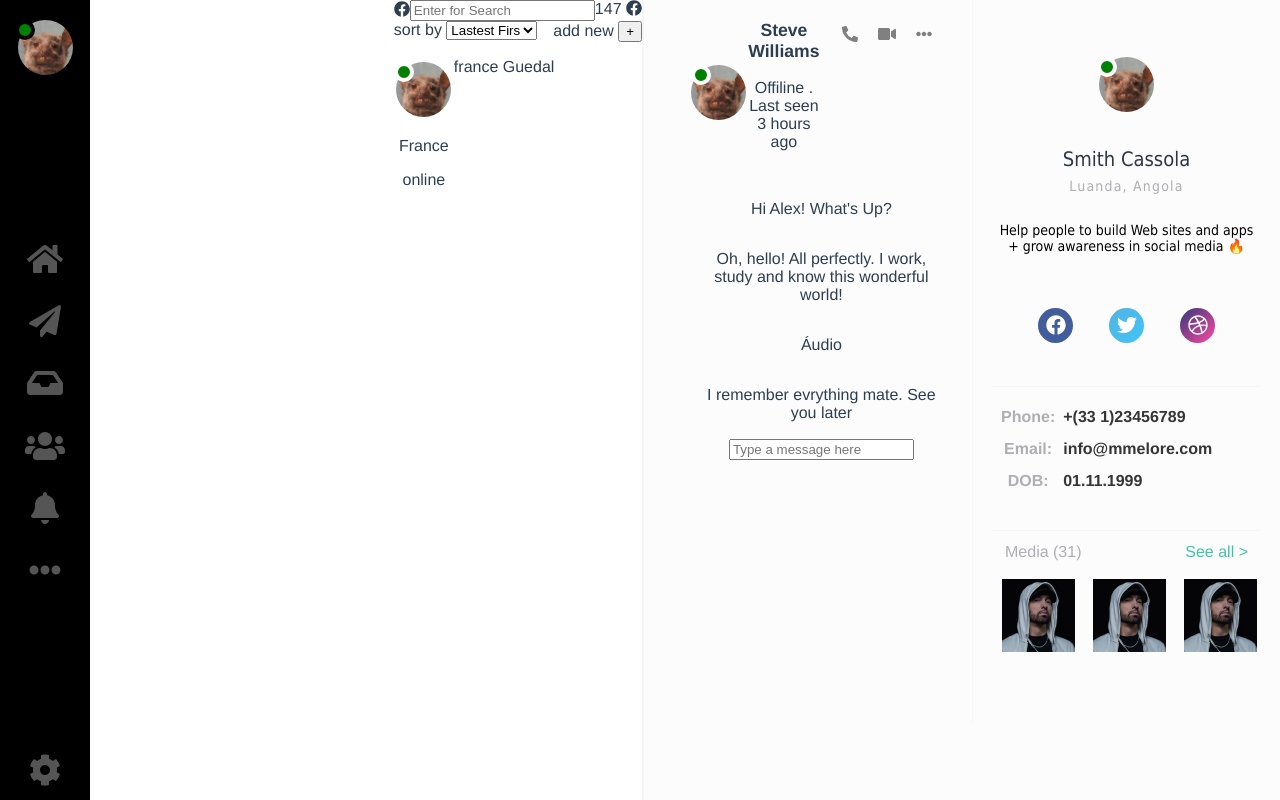
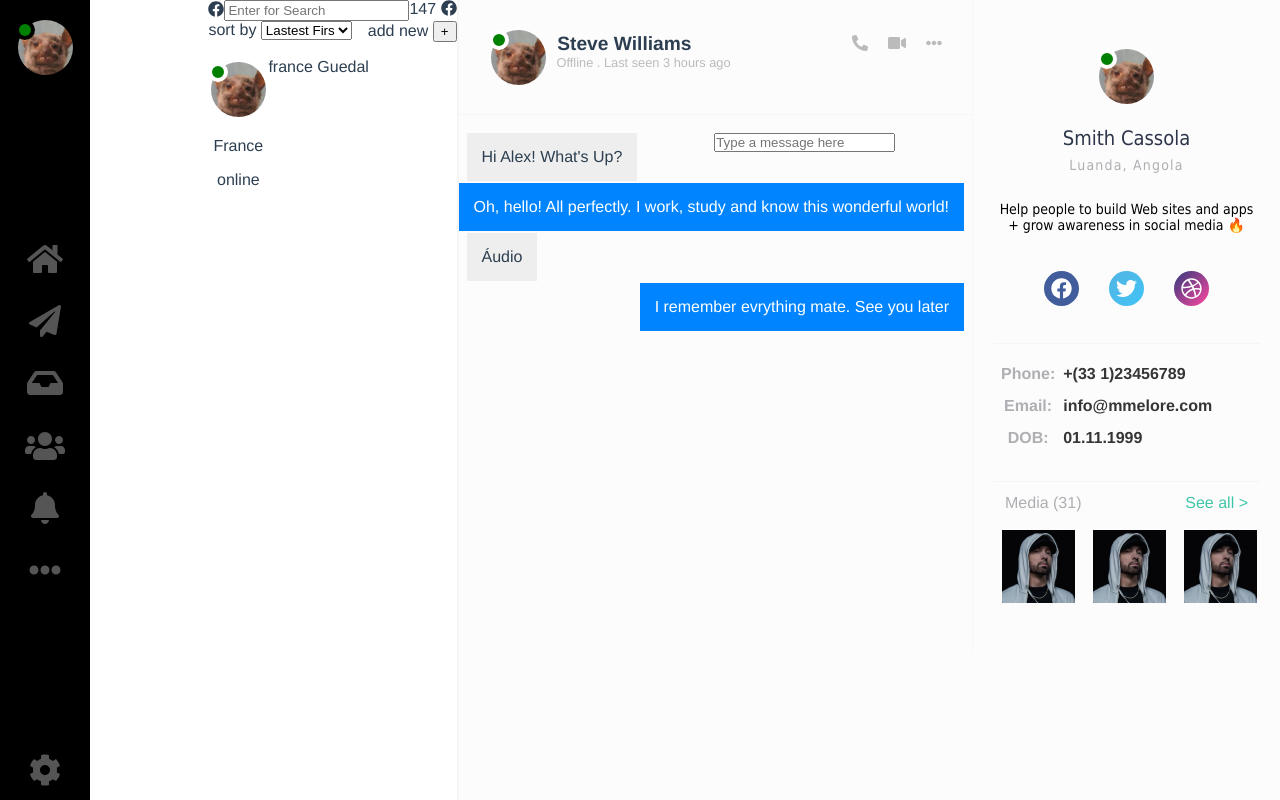
Before and after one commit to france00mf/chat, a Vue app: page / in a window 1280 px wide. Built offline with nearby package versions, Linux system fonts and the light colour scheme.

Commit message:
Style the top bar of the chat

```diff
--- a/src/components/home/message-area/message-area.vue
+++ b/src/components/home/message-area/message-area.vue
@@ -2,11 +2,12 @@
     <div class="container">
       <div class="wrapper">
         <div class="top-bar">
+          <!--PERFIL-->
           <section class="perfil">
           <user-avatar borderProps="4px solid white"></user-avatar>
           <div class="description">
-          <h3 class="name">Steve Williams</h3>
-          <p>Offiline . Last seen 3 hours ago</p>
+          <div class="name"><h2>Steve Williams</h2></div>
+          <div class="state">Offline . Last seen 3 hours ago</div>
           </div>
           </section>
           <section class="top-bar-icons">
@@ -46,42 +47,62 @@ export default {
 </script>
 
 <style scoped>
+*{
+  margin: 0;
+  padding: 0;
+  box-sizing:border-box;
+}
+
 /*Container e Estrutura*/
 .container{
-    display: flex;
-    align-items: flex-start;
-    justify-content: flex-end;
-    background: rgb(252, 252, 252);
-    border-left: 2px solid rgba(167, 167, 167, 0.082);
+  display: flex;
 }
 .wrapper {
-
-    width: 308px;
-    padding: 2px 20px 20px 50%;
+  background: rgb(252, 252, 252);
+  border-left: 2px solid rgba(167, 167, 167, 0.082);
 }
 /*Top-Bar and Elements*/
 .top-bar {
   display: flex;
   justify-content: space-between;
+  padding: 0px 10px 5px 15px;
 }
 
 .perfil {
   display: flex;
+  padding: 10px 20px 20px 15px;
 }
+
+.description {
+  margin: 23px 0 0 8px;
+}
+
 .name{
-  font-size: 1.1em;
-  font-weight: 400px;
+  font-size: 0.8em;
+  margin-right: 6.4em;
+  white-space: nowrap;
+}
+
+.state {
+  font-size: 0.8em;
+  margin-right: 3.4em;
+  white-space: nowrap;
+  color: rgb(187, 187, 187);
 }
 
 .top-bar-icons {
   display: flex;
-  margin-top: 1.5em;
+  margin-top: 2.2em;
   padding: 0 10px;
 }
 
 .icon a{
-  color: grey;
+  color: rgb(187, 187, 187);
   margin: 10px;
+}
+
+.row {
+  border-bottom: 1px solid rgba(167, 167, 167, 0.082);
 }
 /*Message-Body*/
 ul{
@@ -91,11 +112,23 @@ ul{
 }
 
 ul li {
-    display: inline-block;
-    clear: both;
-    padding: 15px;
-    border-radius: 30px;
-    margin-bottom: 2px;
+  display: inline-block;
+  clear: both;
+  padding: 15px;
+  margin-bottom: 2px;
+}
+
+.him {
+    background: #eee;
+    float: left;
+    margin-left: 8px;
+}
+
+.me {
+    float: right;
+    background: #0084ff;
+    color: #fff;
+    margin-right: 8px;
 }
 /*Chat-Form*/
 
--- a/src/components/home/smith.vue
+++ b/src/components/home/smith.vue
@@ -79,7 +79,7 @@ export default {
 .wrapper {
 
     width: 308px;
-    padding: 2px 20px 20px 20px;
+    padding: 0px 20px 0px 20px;
    /* border-top-right-radius: 34px;
     border-bottom-right-radius: 34px;*/
     border-left: 1px solid rgba(167, 167, 167, 0.054);
@@ -102,7 +102,7 @@ th{
 }
 
 .wrapper .perfil {
-    margin-top: 2.2em;
+    margin-top: 1.8em;
     position: relative;
 }
 
@@ -162,19 +162,19 @@ th{
 
 .wrapper .perfil {
     width: 130px;
-    height: 42px;
+    height: 19px;
     display: block;
     margin-left: auto;
     margin-right: auto;
 }
 
 .image-profile {
-    margin-bottom: 31px;
+    margin-bottom: 18px;
 }
 
 .wrapper .social-icons{
     display: flex;
-    margin-top: 13.3em;
+    margin-top: 13em;
     justify-content: center;
 }
 
@@ -182,17 +182,16 @@ th{
     display: flex;
     align-items: center;
     flex-direction: column;
-    margin: 18px;
+    margin: 15px;
 }
 
 .wrapper .social-icons .icon a{
     color: white;
     width: 35px;
-    height: 35px;
-    font-size: 20px;
-    line-height: 36px;
+    font-size: 21px;
+    line-height: 35px;
     text-align: center;
-    border-radius: 30px;
+    border-radius: 50%;
 }
 
 .row{
@@ -201,7 +200,7 @@ th{
     width: 100%;
     height: 1px;
     content: '';
-    margin-top: 1.2em;
+    margin-top: 0.8em;
     background: #cacaca27;
     align-items: center;
 }
@@ -260,8 +259,8 @@ table {
 }
 
  .image{
-position: relative;
-display: inline-block;
+    position: relative;
+    display: inline-block;
 }
 .image img {
     display: block;
@@ -270,24 +269,9 @@ display: inline-block;
     height: 73px;
     object-fit: cover;
 }
-.image.fit{
+.image.fit {
     display: block;
     min-width: 4em;
     margin: 6px 9px;
 }
-
-#content {
-    grid-area: conversation-list;
-    overflow-y: scroll;
-}
-
-.content {
-    display: grid;
-    grid-template-columns: 40px 1fr max-content;
-    grid-gap: 10px;
-    color: #ddd;
-    font-size: 1.3rem;
-    border-radius: 1px solid #202c88;
-    padding: 20px 20px 20px 15px;
-}
 </style>
```
